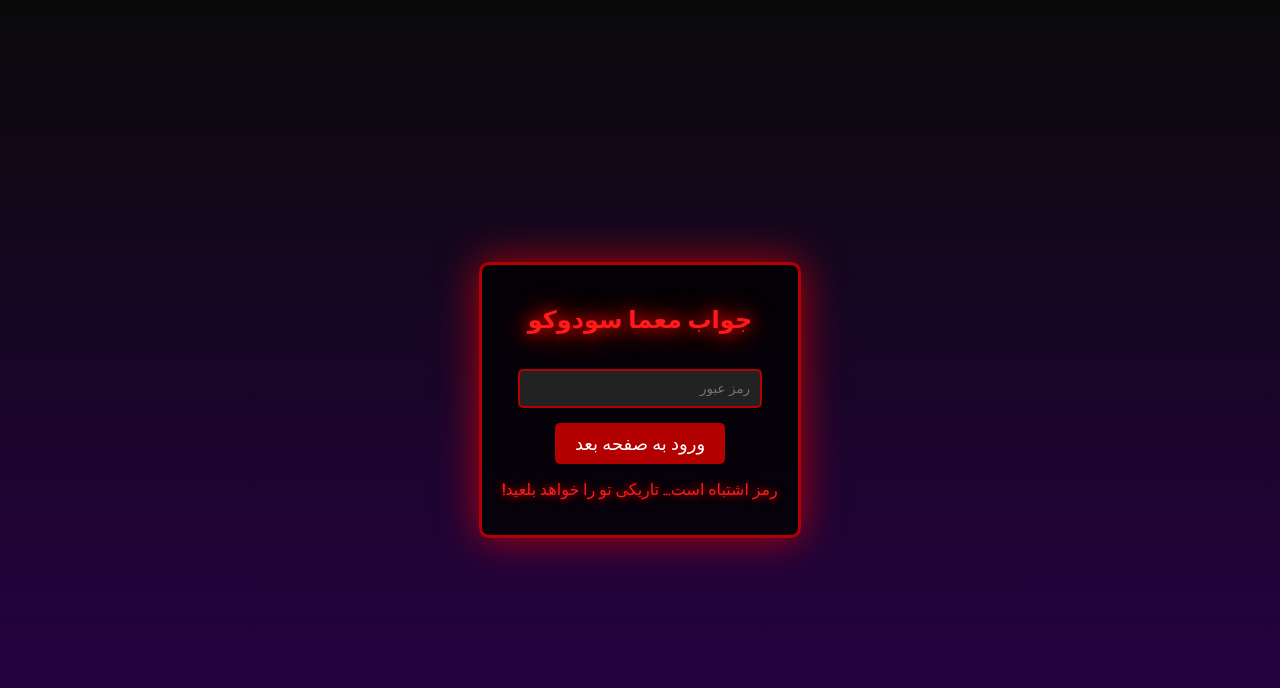
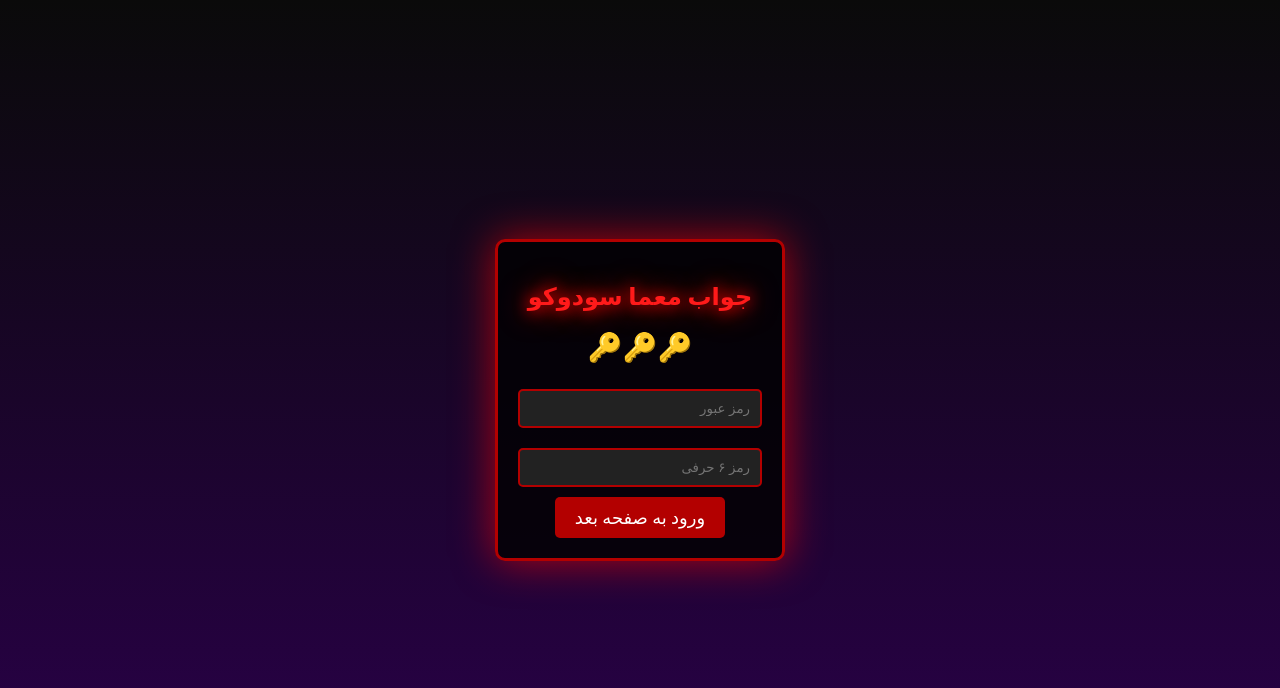
Before and after one commit to marcokillo/marcokillo, a plain HTML site: page index.html in a window 1280 px wide. Both pictures are taken after a click on the button "ورود به صفحه بعد". Drawn offline with Linux system fonts and the light colour scheme.

Commit message:
Update index.html

```diff
--- a/index.html
+++ b/index.html
@@ -32,9 +32,13 @@
             color: #ff1a1a;
             text-shadow: 0 0 15px #ff0000, 0 0 30px #ff0000;
         }
+        .keys {
+            font-size: 28px;
+            margin-bottom: 15px;
+        }
         input[type="text"] {
             padding: 10px;
-            margin: 15px 0;
+            margin: 10px 0;
             width: 220px;
             border: 2px solid #b30000;
             border-radius: 5px;
@@ -82,23 +86,29 @@
 <body>
     <div class="container">
         <h2>جواب معما سودوکو</h2>
+        <div class="keys">🔑🔑🔑</div>
         <input type="text" id="password" placeholder="رمز عبور">
         <br>
+        <input type="text" id="password6" maxlength="6" placeholder="رمز ۶ حرفی">
+        <br>
         <button onclick="checkPassword()">ورود به صفحه بعد</button>
-        <p id="error" class="error">رمز اشتباه است... تاریکی تو را خواهد بلعید!</p>
+        <p id="error" class="error">رمز اشتباه است</p>
     </div>
 
     <script>
-        // Check password (case-insensitive)
         function checkPassword() {
             const password = document.getElementById("password").value.toLowerCase();
+            const password6 = document.getElementById("password6").value.toLowerCase();
             const error = document.getElementById("error");
-            if (password === "کاترین") {
+
+            if (password === "کاترین" && password6 === "abcdef") {
                 window.location.href = "profile.html";
             } else {
                 error.style.display = "block";
                 document.body.style.animation = "screenShake 0.5s";
                 setTimeout(() => { document.body.style.animation = ""; }, 500);
+                // مخفی کردن پیام بعد از ۲ ثانیه
+                setTimeout(() => { error.style.display = "none"; }, 2000);
             }
         }
     </script>
```
